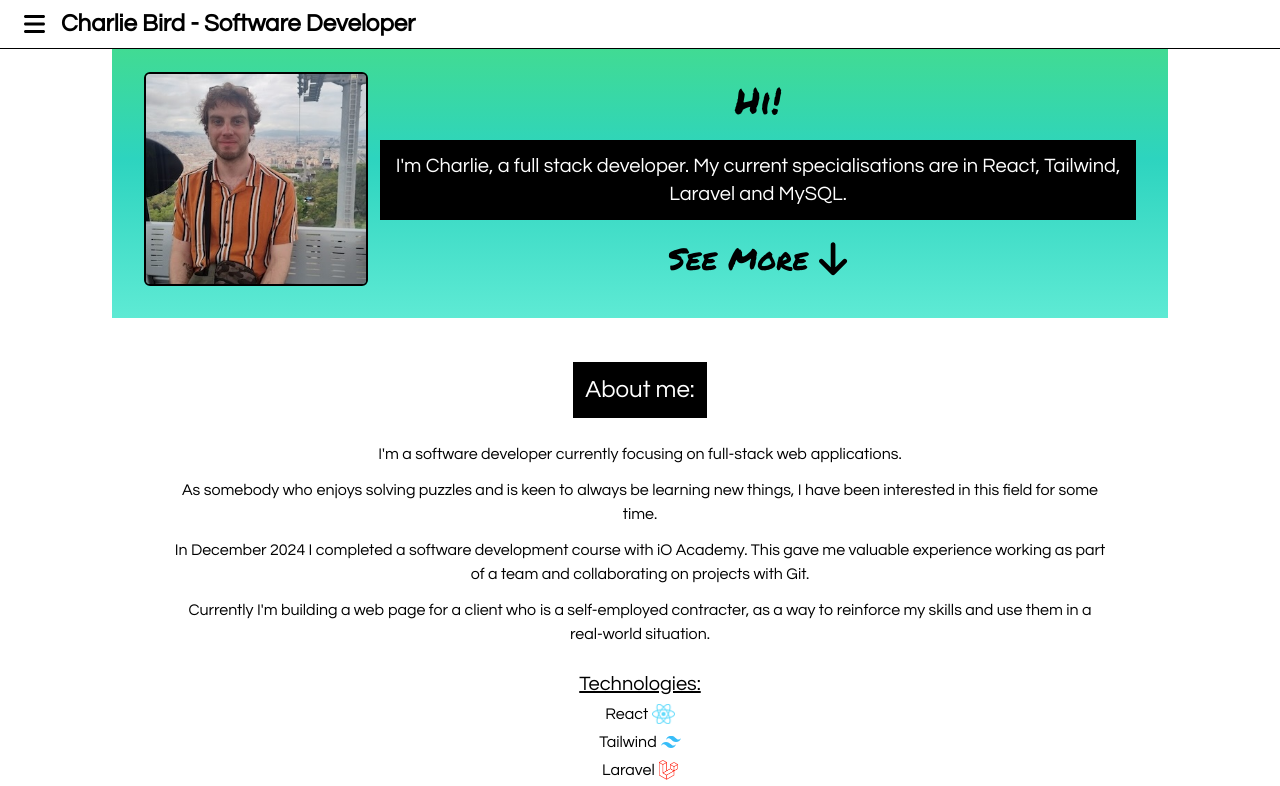
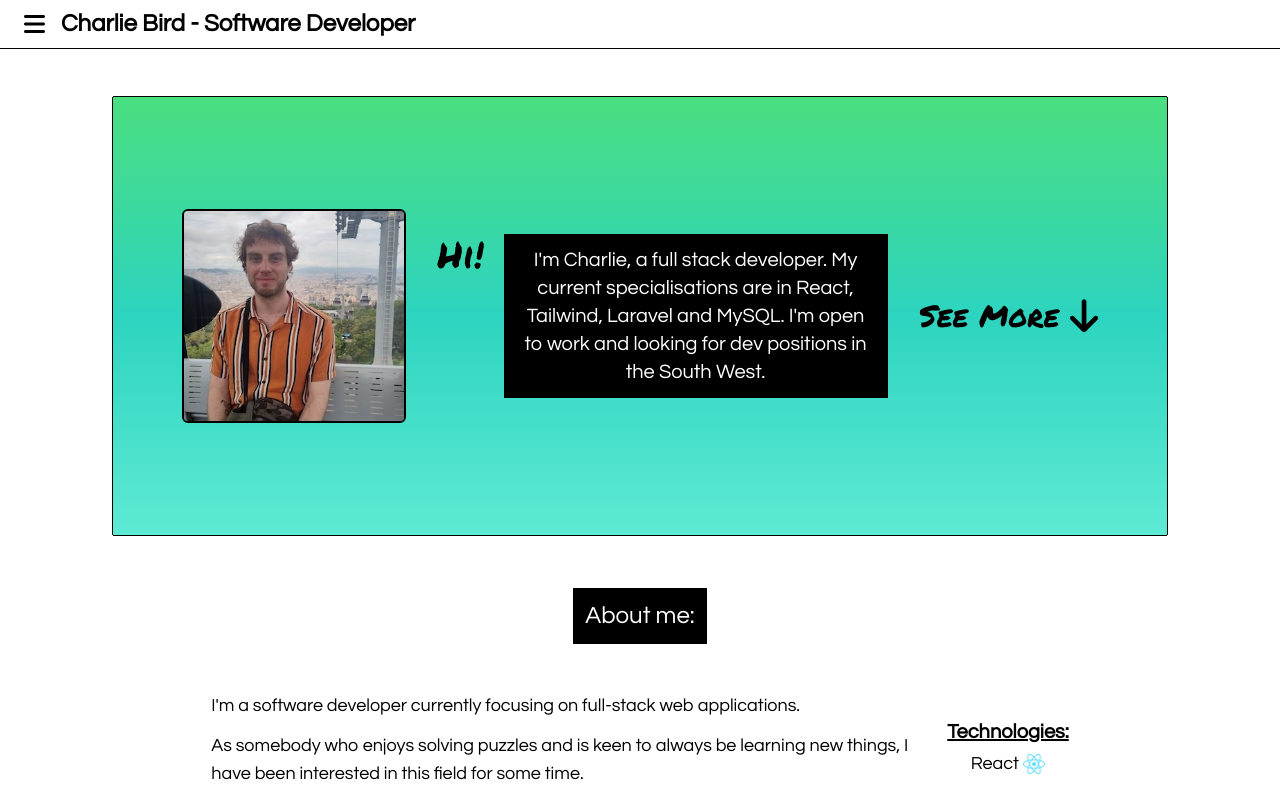
Before and after one commit to cbvvrd/portfolio, a React (Vite) app: page / in a window 1280 px wide. Shown: the top 786 px of the page. Built offline with nearby package versions, Linux system fonts and the light colour scheme.

Commit message:
responsive styling added to intro and about me sections

```diff
--- a/src/App.jsx
+++ b/src/App.jsx
@@ -8,7 +8,7 @@ import Portfolio from "./components/Portfolio";
 
 function App() {
   return (
-    <div className="flex flex-col md:mx-28">
+    <div className="flex flex-col">
       <Header />
       <Introduction />
       <About />
--- a/src/components/About/index.jsx
+++ b/src/components/About/index.jsx
@@ -2,16 +2,18 @@
 
 function About() {
     return (
-        <div id="about" className="flex flex-col justify-evenly items-center gap-3 mx-12 my-6 border-b py-5 scroll-mt-20 border-black font-questrial">
+        <div id="about" className="flex flex-col justify-evenly items-center gap-3 mx-12 pb-12 border-b py-5 scroll-mt-20 border-black font-questrial md:mx-28 md:gap-4">
             <h2 className="bg-black text-white text-2xl text-center p-3">About me:</h2>
-            <div className="text-center p-3 flex flex-col gap-3">
+            <div className="text-center flex flex-col gap-3 items-center justify-center md:flex-row md:text-lg md:gap-8">
+                <div className="flex flex-col gap-3 md:text-left pt-8 md:w-2/3">
                     <p>I'm a software developer currently focusing on full-stack web applications.</p>
                     <p>As somebody who enjoys solving puzzles and is keen to always be learning new things, I have been interested in this field for some time.</p>
-                {/* <p>I'm eager to keep improving my knowledge and learn new technologies, which is partly what attracted me to this field in the first place.</p> */}
                     <p>In December 2024 I completed a software development course with iO Academy. This gave me valuable experience working as part of a team and collaborating on projects with Git. </p>
                     <p>Currently I'm building a web page for a client who is a  self-employed contracter, as a way to reinforce my skills and use them in a real-world situation.</p>
+                </div>
             <div>
-                    <h4 className="underline text-xl pt-3 pb-1">Technologies:</h4>
+                <div className="justify-start">
+                    <h4 className="underline text-xl font-semibold pt-3 pb-1">Technologies:</h4>
                     <ul className="flex flex-col gap-1">
                         <li className="flex gap-1 justify-center">React
                             <img src="images/react.png" className="h-5 self-center" />
@@ -32,6 +34,7 @@ function About() {
                 </div>
             </div>
             </div>
+        </div>
     );
 }
 
--- a/src/components/Header/index.jsx
+++ b/src/components/Header/index.jsx
@@ -12,7 +12,7 @@ function Header() {
     }
 
     return (
-        <header className="bg-white p-2 border-b border-black font-questrial fixed top-0 left-0 right-0">
+        <header className="bg-white p-2 border-b border-black font-questrial flex-nowrap fixed top-0 left-0 right-0">
             <div className="flex gap-4 px-4 items-center">
                 <FontAwesomeIcon icon={faBars} onClick={toggleMenu} className={hiddenLinks ? "text-xl md:text-2xl" : "rotate-90 text-xl md:text-2xl"}/>
                 <h1 className="text-lg font-semibold text-center md:text-2xl">Charlie Bird - Software Developer</h1>
--- a/src/components/Introduction/index.jsx
+++ b/src/components/Introduction/index.jsx
@@ -3,15 +3,18 @@ import { faArrowDown } from '@fortawesome/free-solid-svg-icons'
 
 function Introduction() {
     return (
-        <div className="bg-gradient-to-b from-green-400 via-teal-400 to-teal-300 pt-10">
-            <div className="flex flex-col justify-evenly items-center gap-3 m-8 font-questrial md:flex-row">
+        <div className="bg-gradient-to-b from-green-400 via-teal-400 to-teal-300 pt-10 md:py-20 md:mt-24 md:pb-20 md:my-8 md:mx-28 md:border md:border-black md:rounded-sm">
+            <div className="flex flex-col flex-wrap justify-evenly items-center gap-3 m-8 font-questrial md:flex-row md:justify-center md:gap-8 ">
                 <img src="images/me.jpg" alt="A picture of Charlie with a city backdrop" className="border-2 border-black rounded-md w-56"/>
-                <div className="flex flex-col items-center gap-5">
-                    <span className="text-3xl font-marker md:text-4xl">Hi!</span>
-                    <p className="bg-black text-white text-lg text-center p-3 md:text-xl">I'm Charlie, a full stack developer. My current specialisations are in React, Tailwind, Laravel and MySQL.</p>
-                    <a href="#about" className="text-2xl font-marker md:text-3xl">See More <FontAwesomeIcon icon={faArrowDown} size="lg"/> </a>
+                <div className="flex flex-col items-center gap-5 md:flex-row">
+                    <span className="text-3xl font-marker md:text-4xl md:self-start">Hi!</span>
+                    <div className="bg-black text-white text-lg text-center p-3 md:text-xl md:w-96">
+                    <p>I'm Charlie, a full stack developer. My current specialisations are in React, Tailwind, Laravel and MySQL. I'm open to work and looking for dev positions in the South West.</p>
+                    </div>
                 </div>
+                <a href="#about" className="text-2xl font-marker md:text-3xl">See More <FontAwesomeIcon icon={faArrowDown} size="lg"/> </a>
             </div>
+
         </div>
     );
 }
```
Lines whose indentation alone changed are shown as unchanged.
